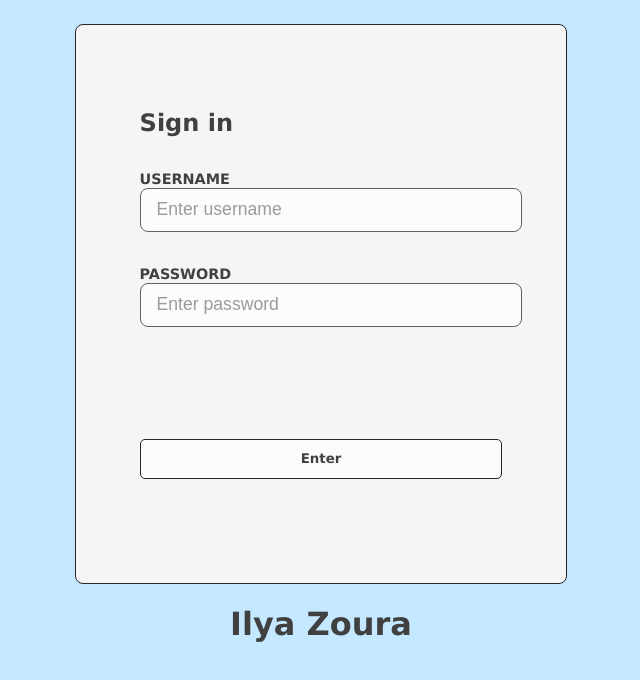
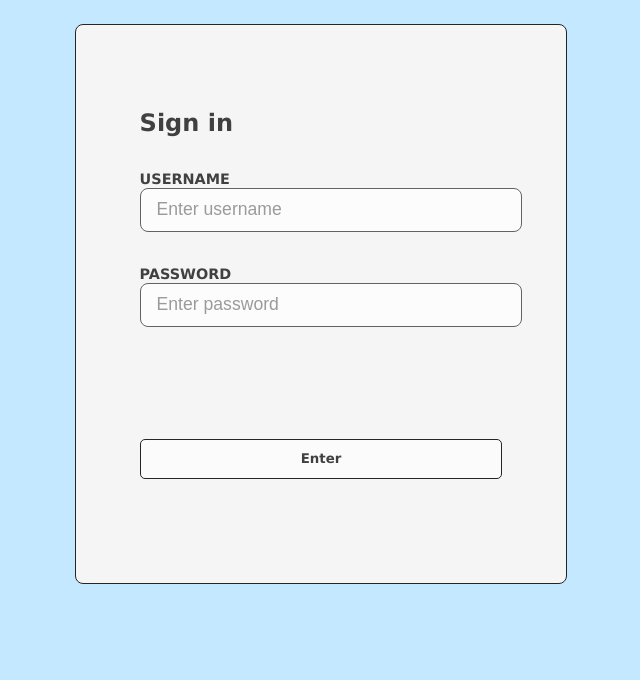
Before and after one commit to ilyazoura0/site, a plain HTML site: page Index.html in a window 1280 px wide. Shown: the whole page, without its empty margins (319-959 px from the left). Drawn offline with Linux system fonts and the light colour scheme.

Commit message:
Update Index.html

```diff
--- a/Index.html
+++ b/Index.html
@@ -26,6 +26,5 @@
             <input id="button1" type="submit" value="Enter">
         </form>
     </div>
-    <h1>Ilya Zoura</h1>
 </body>
 </html>
```
